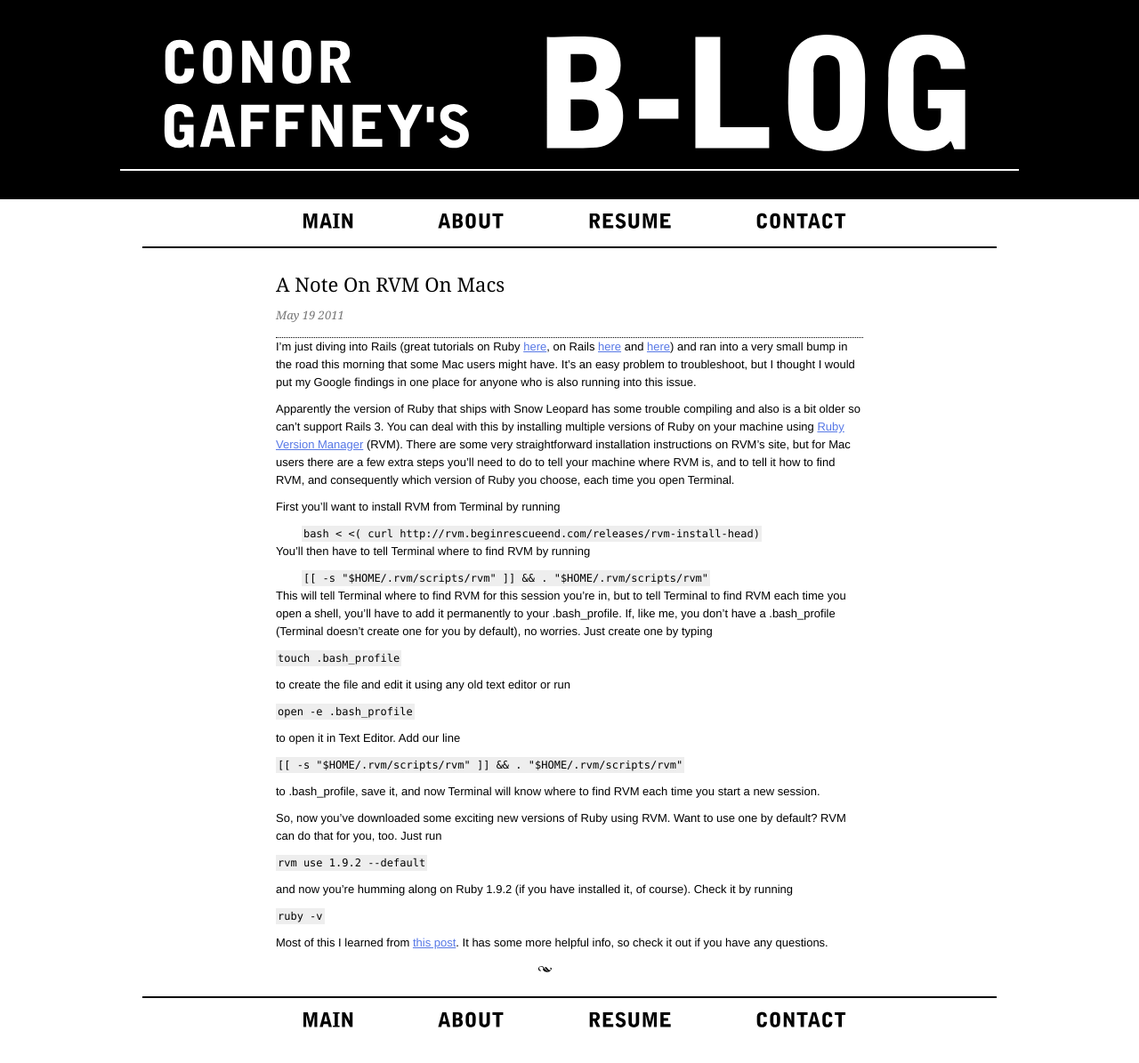
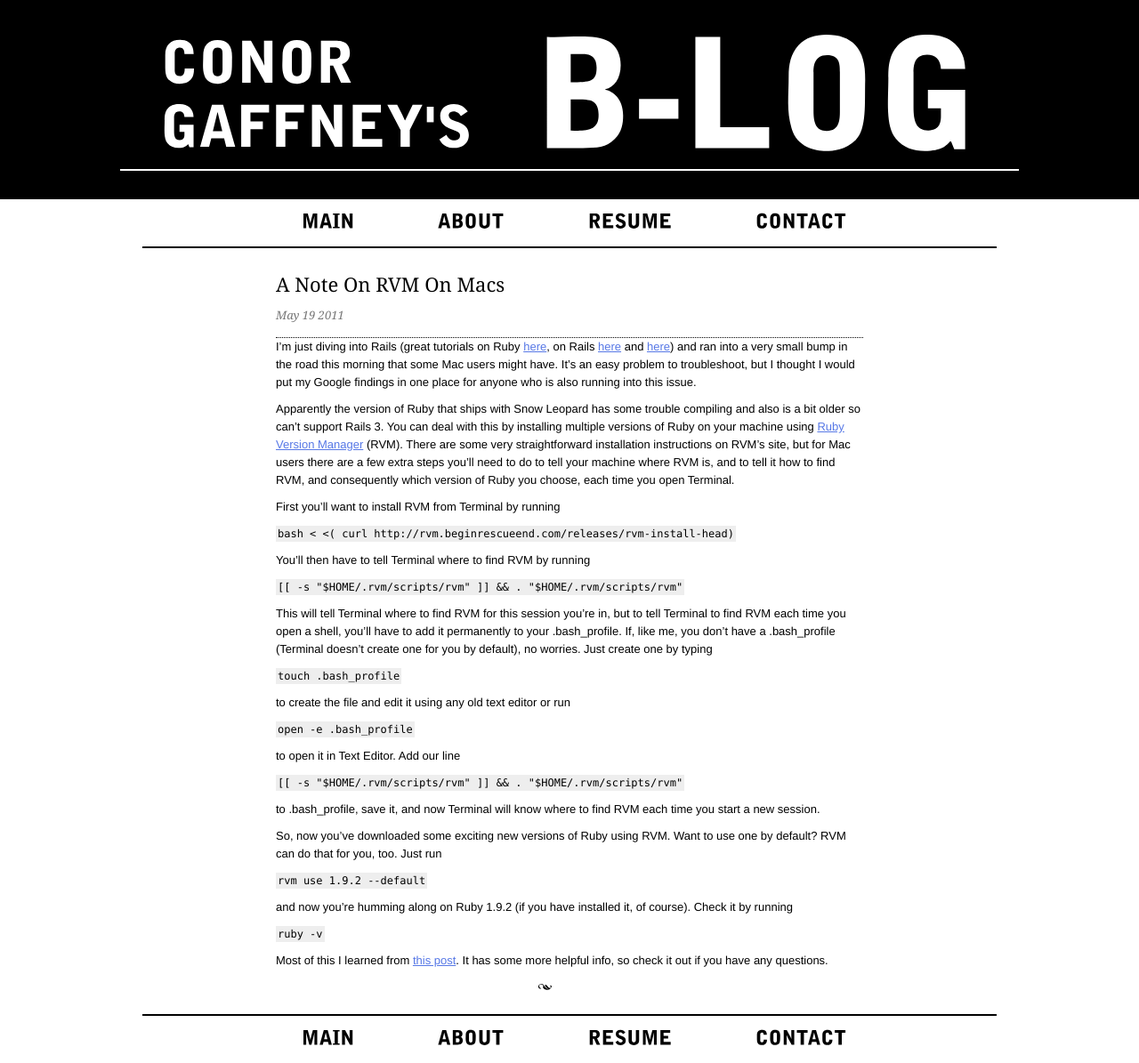
Before and after one commit to evanseyf/blog, a Jekyll site: the page built from _posts/2011-05-19-a-note-on-rvm-on-macs.markdown, in a window 1280 px wide. Shown: the whole page at 89% size. Built offline with Jekyll 4.4.1, drawn with Linux system fonts in a browser that asks for light colours; Markdown is read by kramdown in place of the engine named in the settings.

Commit message:
standardized <pre> and <code> styling

```diff
--- a/_posts/2011-05-19-a-note-on-rvm-on-macs.markdown
+++ b/_posts/2011-05-19-a-note-on-rvm-on-macs.markdown
@@ -9,15 +9,15 @@ Apparently the version of Ruby that ships with Snow Leopard has some trouble com
 
 First you'll want to install RVM from Terminal by running
 
-<pre>
-	<code>bash &lt; &lt;( curl http://rvm.beginrescueend.com/releases/rvm-install-head)</code>
-</pre>
+<code>
+	bash &lt; &lt;( curl http://rvm.beginrescueend.com/releases/rvm-install-head)
+</code>
 
 You'll then have to tell Terminal where to find RVM by running
 
-<pre>
-	<code>[[ -s "$HOME/.rvm/scripts/rvm" ]] &amp;&amp; . "$HOME/.rvm/scripts/rvm"</code>
-</pre>
+<code>
+	[[ -s "$HOME/.rvm/scripts/rvm" ]] &amp;&amp; . "$HOME/.rvm/scripts/rvm"
+</code>
 
 This will tell Terminal where to find RVM for this session you're in, but to tell Terminal to find RVM each time you open a shell, you'll have to add it permanently to your .bash_profile. If, like me, you don't have a .bash_profile (Terminal doesn't create one for you by default), no worries. Just create one by typing
 
```
